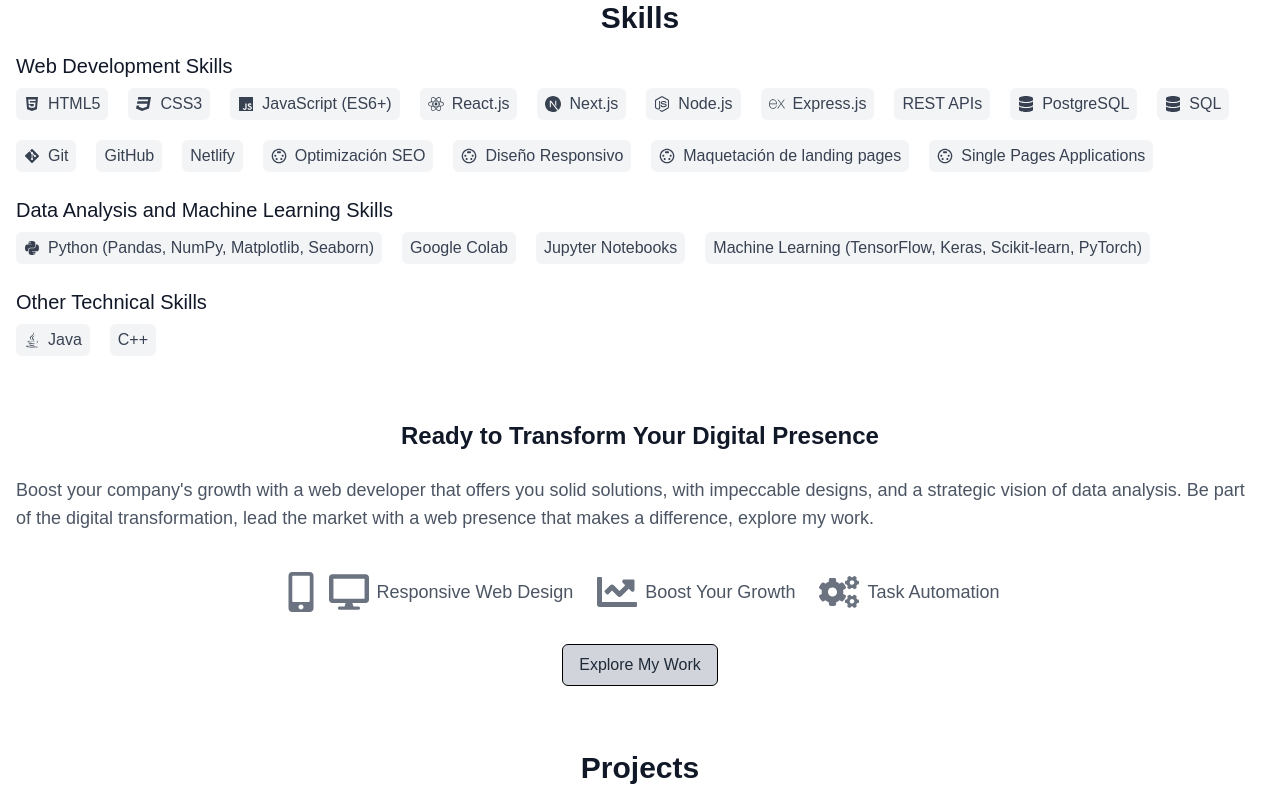
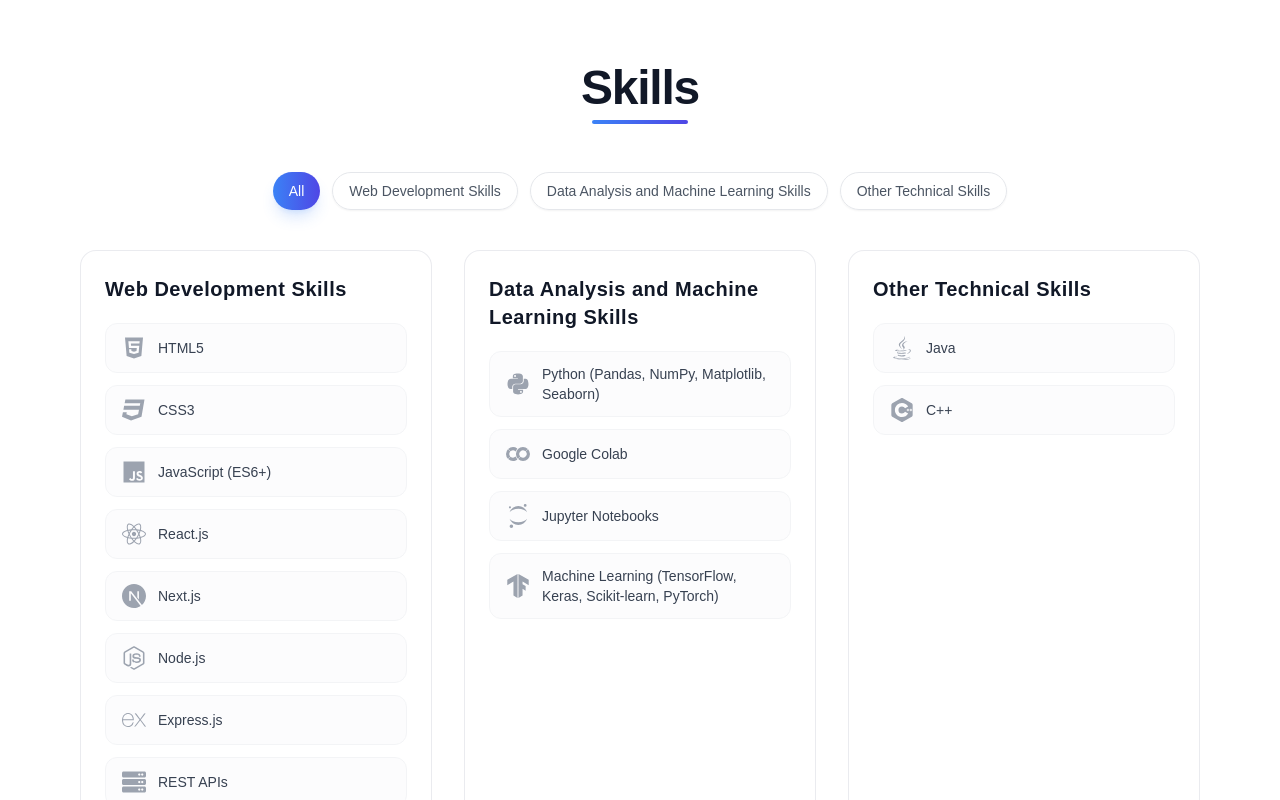
Before and after one commit to jonathanDavid1/porfolio-3.0, a Next.js app: page / in a window 1280 px wide. Shown: the part 880-1680 px from the top of the page. Built offline with nearby package versions, Linux system fonts and the light colour scheme; no server answers.

Commit message:
improving section skills

```diff
--- a/src/components/Skills.tsx
+++ b/src/components/Skills.tsx
@@ -1,5 +1,5 @@
 'use client';
-import React from 'react';
+import React, { useState } from 'react';
 import {
     FaReact,
     FaHtml5,
@@ -11,19 +11,33 @@
     FaDocker,
     FaJava,
     FaDatabase,
+    FaGithub,
+    FaServer,
+    FaLaptopCode,
+    FaGlobe,
 } from 'react-icons/fa';
 import {
     SiNextdotjs,
     SiTailwindcss,
     SiTypescript,
     SiExpress,
+    SiNetlify,
+    SiGooglecolab,
+    SiJupyter,
+    SiTensorflow,
+    SiPytorch,
+    SiCplusplus,
+    SiPostgresql,
+    SiGoogle,
 } from 'react-icons/si';
 import { MdOutlineSettingsInputSvideo } from "react-icons/md";
 import { useTheme } from '@/ThemeContext';
-import { FormattedMessage } from 'react-intl';
+import { FormattedMessage, useIntl } from 'react-intl';
 
 const Skills: React.FC = () => {
     const { isDarkMode } = useTheme();
+    const intl = useIntl();
+    const [activeCategory, setActiveCategory] = useState<number | 'all'>('all');
 
     const skillsData = {
         title: 'Skills',
@@ -69,65 +83,129 @@
         ],
     };
 
-    const getIcon = (skill: string) => {
-        switch (skill) {
-            case 'HTML5':
-                return <FaHtml5 />;
-            case 'CSS3':
-                return <FaCss3 />;
-            case 'JavaScript (ES6+)':
-                return <FaJs />;
-            case 'React.js':
-                return <FaReact />;
-            case 'Next.js':
-                return <SiNextdotjs />;
-            case 'Node.js':
-                return <FaNodeJs />;
-             case 'Express.js':
-               return <SiExpress />;
-             case 'Python (Pandas, NumPy, Matplotlib, Seaborn)':
-              return <FaPython />;
-            case 'Git':
-               return <FaGitAlt />;
-            case 'Docker':
-             return <FaDocker />;
-             case 'Java':
-                return <FaJava />;
-             case 'TypeScript':
-                return <SiTypescript />;
-               case 'PostgreSQL':
-                 case 'SQL':
-                  return <FaDatabase />;
-             case 'Optimización SEO':
-               case 'Diseño Responsivo':
-                 case 'Maquetación de landing pages':
-                case 'Single Pages Applications':
-                return <MdOutlineSettingsInputSvideo />;
-             default:
-                return null;
-       }
+    // Color definitions for each skill (color when hovered, and its soft light/dark background)
+    const getSkillStyle = (skill: string) => {
+        const styles: Record<string, { icon: React.ReactNode; color: string; bgLight: string; bgDark: string }> = {
+            'HTML5': { icon: <FaHtml5 />, color: '#E34F26', bgLight: 'hover:bg-[#E34F26]/10', bgDark: 'hover:bg-[#E34F26]/20' },
+            'CSS3': { icon: <FaCss3 />, color: '#1572B6', bgLight: 'hover:bg-[#1572B6]/10', bgDark: 'hover:bg-[#1572B6]/20' },
+            'JavaScript (ES6+)': { icon: <FaJs />, color: '#F7DF1E', bgLight: 'hover:bg-[#F7DF1E]/10', bgDark: 'hover:bg-[#F7DF1E]/20' },
+            'React.js': { icon: <FaReact />, color: '#61DAFB', bgLight: 'hover:bg-[#61DAFB]/10', bgDark: 'hover:bg-[#61DAFB]/20' },
+            'Next.js': { icon: <SiNextdotjs />, color: isDarkMode ? '#FFFFFF' : '#000000', bgLight: 'hover:bg-black/5', bgDark: 'hover:bg-white/10' },
+            'Node.js': { icon: <FaNodeJs />, color: '#339933', bgLight: 'hover:bg-[#339933]/10', bgDark: 'hover:bg-[#339933]/20' },
+            'Express.js': { icon: <SiExpress />, color: isDarkMode ? '#FFFFFF' : '#000000', bgLight: 'hover:bg-black/5', bgDark: 'hover:bg-white/10' },
+            'REST APIs': { icon: <FaServer />, color: '#009688', bgLight: 'hover:bg-[#009688]/10', bgDark: 'hover:bg-[#009688]/20' },
+            'PostgreSQL': { icon: <SiPostgresql />, color: '#4169E1', bgLight: 'hover:bg-[#4169E1]/10', bgDark: 'hover:bg-[#4169E1]/20' },
+            'SQL': { icon: <FaDatabase />, color: '#00758F', bgLight: 'hover:bg-[#00758F]/10', bgDark: 'hover:bg-[#00758F]/20' },
+            'Git': { icon: <FaGitAlt />, color: '#F05032', bgLight: 'hover:bg-[#F05032]/10', bgDark: 'hover:bg-[#F05032]/20' },
+            'GitHub': { icon: <FaGithub />, color: isDarkMode ? '#FFFFFF' : '#181717', bgLight: 'hover:bg-[#181717]/10', bgDark: 'hover:bg-white/10' },
+            'Netlify': { icon: <SiNetlify />, color: '#00C8C8', bgLight: 'hover:bg-[#00C8C8]/10', bgDark: 'hover:bg-[#00C8C8]/20' },
+            'Optimización SEO': { icon: <SiGoogle />, color: '#4285F4', bgLight: 'hover:bg-[#4285F4]/10', bgDark: 'hover:bg-[#4285F4]/20' },
+            'Diseño Responsivo': { icon: <FaLaptopCode />, color: '#FF5722', bgLight: 'hover:bg-[#FF5722]/10', bgDark: 'hover:bg-[#FF5722]/20' },
+            'Maquetación de landing pages': { icon: <MdOutlineSettingsInputSvideo />, color: '#9C27B0', bgLight: 'hover:bg-[#9C27B0]/10', bgDark: 'hover:bg-[#9C27B0]/20' },
+            'Single Pages Applications': { icon: <FaGlobe />, color: '#3F51B5', bgLight: 'hover:bg-[#3F51B5]/10', bgDark: 'hover:bg-[#3F51B5]/20' },
+            'Python (Pandas, NumPy, Matplotlib, Seaborn)': { icon: <FaPython />, color: '#3776AB', bgLight: 'hover:bg-[#3776AB]/10', bgDark: 'hover:bg-[#3776AB]/20' },
+            'Google Colab': { icon: <SiGooglecolab />, color: '#F9AB00', bgLight: 'hover:bg-[#F9AB00]/10', bgDark: 'hover:bg-[#F9AB00]/20' },
+            'Jupyter Notebooks': { icon: <SiJupyter />, color: '#F37626', bgLight: 'hover:bg-[#F37626]/10', bgDark: 'hover:bg-[#F37626]/20' },
+            'Machine Learning (TensorFlow, Keras, Scikit-learn, PyTorch)': { icon: <SiTensorflow />, color: '#FF6F00', bgLight: 'hover:bg-[#FF6F00]/10', bgDark: 'hover:bg-[#FF6F00]/20' },
+            'Java': { icon: <FaJava />, color: '#007396', bgLight: 'hover:bg-[#007396]/10', bgDark: 'hover:bg-[#007396]/20' },
+            'C++': { icon: <SiCplusplus />, color: '#00599C', bgLight: 'hover:bg-[#00599C]/10', bgDark: 'hover:bg-[#00599C]/20' },
         };
 
+        return styles[skill] || { icon: <MdOutlineSettingsInputSvideo />, color: '#4A5568', bgLight: 'hover:bg-gray-100', bgDark: 'hover:bg-gray-800' };
+    };
+
+    // Filter skills based on tab selection
+    const filteredSkills = activeCategory === 'all'
+        ? skillsData.skills
+        : [skillsData.skills[activeCategory]];
+
     return (
-      <section id="skills" className="my-8 animate-fade-in">
-        <h2 className={`text-3xl text-center font-semibold mb-4 ${isDarkMode ? 'text-white' : 'text-gray-900'}`}>
-         <FormattedMessage id="skills.title" defaultMessage={skillsData.title}/>
+        <section id="skills" className="my-16 py-8 relative">
+            <div className="max-w-6xl mx-auto px-4">
+                <div className="text-center mb-12">
+                    <h2 className={`text-4xl md:text-5xl font-bold tracking-tight mb-2 transition-colors duration-300 ${isDarkMode ? 'text-white' : 'text-gray-900'}`}>
+                        <FormattedMessage id="skills.title" defaultMessage={skillsData.title} />
                     </h2>
-        {skillsData.skills?.map((skillGroup, index) => (
-          <div key={index} className="mb-6">
-            <h3 className={`text-xl font-medium mb-2 ${isDarkMode ? 'text-white' : 'text-gray-900'}`}>
-                <FormattedMessage id={`skills.category.${index}`} defaultMessage={skillGroup.category}/>
+                    <div className="w-24 h-1 bg-gradient-to-r from-blue-500 to-indigo-600 mx-auto rounded-full"></div>
+                </div>
+
+                {/* Category Selector Tabs */}
+                <div className="flex flex-wrap justify-center gap-3 mb-10">
+                    <button
+                        onClick={() => setActiveCategory('all')}
+                        className={`px-4 py-2 rounded-full text-sm font-medium transition-all duration-300 transform active:scale-95 ${
+                            activeCategory === 'all'
+                                ? 'bg-gradient-to-r from-blue-500 to-indigo-600 text-white shadow-lg shadow-blue-500/20'
+                                : isDarkMode
+                                    ? 'bg-gray-800/80 text-gray-300 hover:bg-gray-700/80 hover:text-white border border-gray-700/50'
+                                    : 'bg-white/80 text-gray-600 hover:bg-gray-100 hover:text-gray-900 border border-gray-200 shadow-sm'
+                        }`}
+                    >
+                        {intl.formatMessage({ id: 'skills.all', defaultMessage: 'All Skills' })}
+                    </button>
+                    {skillsData.skills.map((skillGroup, index) => (
+                        <button
+                            key={index}
+                            onClick={() => setActiveCategory(index)}
+                            className={`px-4 py-2 rounded-full text-sm font-medium transition-all duration-300 transform active:scale-95 ${
+                                activeCategory === index
+                                    ? 'bg-gradient-to-r from-blue-500 to-indigo-600 text-white shadow-lg shadow-blue-500/20'
+                                    : isDarkMode
+                                        ? 'bg-gray-800/80 text-gray-300 hover:bg-gray-700/80 hover:text-white border border-gray-700/50'
+                                        : 'bg-white/80 text-gray-600 hover:bg-gray-100 hover:text-gray-900 border border-gray-200 shadow-sm'
+                            }`}
+                        >
+                            <FormattedMessage id={`skills.category.${index}`} defaultMessage={skillGroup.category} />
+                        </button>
+                    ))}
+                </div>
+
+                {/* Grid of Categories */}
+                <div className="grid grid-cols-1 md:grid-cols-2 lg:grid-cols-3 gap-8">
+                    {filteredSkills.map((skillGroup, index) => {
+                        const originalIndex = activeCategory === 'all' ? index : activeCategory;
+                        return (
+                            <div
+                                key={originalIndex}
+                                className={`rounded-2xl p-6 transition-all duration-500 border backdrop-blur-md transform hover:-translate-y-1 ${
+                                    isDarkMode
+                                        ? 'bg-gray-900/60 border-gray-800 hover:border-gray-700 hover:shadow-2xl hover:shadow-indigo-500/5'
+                                        : 'bg-white/70 border-gray-200/80 hover:border-gray-300 hover:shadow-xl hover:shadow-indigo-500/5'
+                                }`}
+                            >
+                                <h3 className={`text-xl font-bold mb-5 tracking-wide ${isDarkMode ? 'text-white' : 'text-gray-900'}`}>
+                                    <FormattedMessage id={`skills.category.${originalIndex}`} defaultMessage={skillGroup.category} />
                                 </h3>
-            <ul className="flex flex-wrap gap-5">
-                {skillGroup.items.map((item, itemIndex) => (
-                  <li key={itemIndex} className={`rounded-md py-1 px-2 flex items-center gap-2 transition-colors duration-200 ${isDarkMode ? 'bg-gray-700 text-gray-300 hover:bg-gray-600' : 'bg-gray-100 text-gray-700 hover:bg-gray-200'}`}>
-                       {getIcon(item)}
+                                <div className="flex flex-col gap-3">
+                                    {skillGroup.items.map((item, itemIndex) => {
+                                        const { icon, color, bgLight, bgDark } = getSkillStyle(item);
+                                        return (
+                                            <div
+                                                key={itemIndex}
+                                                style={{ '--skill-brand-color': color } as React.CSSProperties}
+                                                className={`group flex items-center gap-3 py-3 px-4 rounded-xl border transition-all duration-300 cursor-default ${
+                                                    isDarkMode
+                                                        ? `bg-gray-800/30 border-gray-800/80 text-gray-300 ${bgDark} hover:border-[var(--skill-brand-color)]/30`
+                                                        : `bg-gray-50/50 border-gray-100 text-gray-700 ${bgLight} hover:border-[var(--skill-brand-color)]/20`
+                                                }`}
+                                            >
+                                                <div
+                                                    className="text-2xl transition-all duration-300 transform group-hover:scale-125 group-hover:rotate-6 text-gray-400 group-hover:text-[var(--skill-brand-color)] filter group-hover:drop-shadow-[0_0_8px_var(--skill-brand-color)]"
+                                                >
+                                                    {icon}
+                                                </div>
+                                                <span className="font-medium text-sm transition-colors duration-300 group-hover:text-black dark:group-hover:text-white">
                                                     {item}
-                   </li>
-                  ))}
-            </ul>
+                                                </span>
                                             </div>
-        ))}
+                                        );
+                                    })}
+                                </div>
+                            </div>
+                        );
+                    })}
+                </div>
+            </div>
         </section>
     );
 };
--- a/src/messages/en.json
+++ b/src/messages/en.json
@@ -8,6 +8,7 @@
   "intro.downloadCv": "Download CV",
   "intro.viewProjects": "View Projects",
   "skills.title": "Skills",
+  "skills.all": "All",
   "skills.category.0": "Web Development Skills",
   "skills.category.1": "Data Analysis and Machine Learning Skills",
   "skills.category.2": "Other Technical Skills",
--- a/src/messages/es.json
+++ b/src/messages/es.json
@@ -8,6 +8,7 @@
   "intro.downloadCv": "Descargar CV",
   "intro.viewProjects": "Ver Proyectos",
   "skills.title": "Habilidades",
+  "skills.all": "Todas",
   "skills.category.0": "Habilidades de Desarrollo Web",
   "skills.category.1": "Habilidades de Análisis de Datos y Aprendizaje Automático",
   "skills.category.2": "Otras Habilidades Técnicas",
```
Lines whose indentation alone changed are shown as unchanged.
